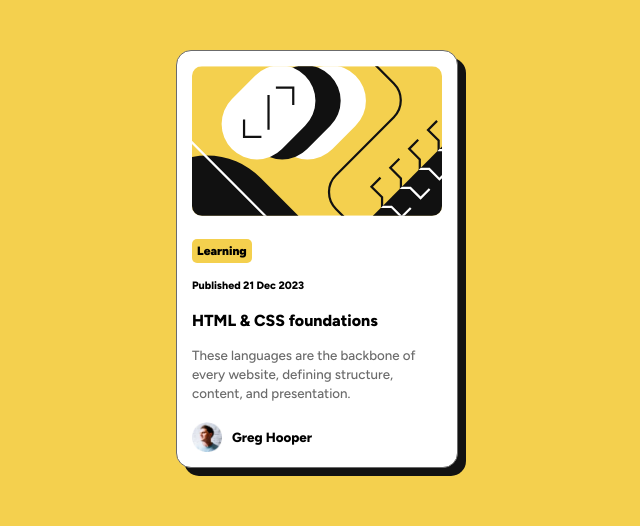
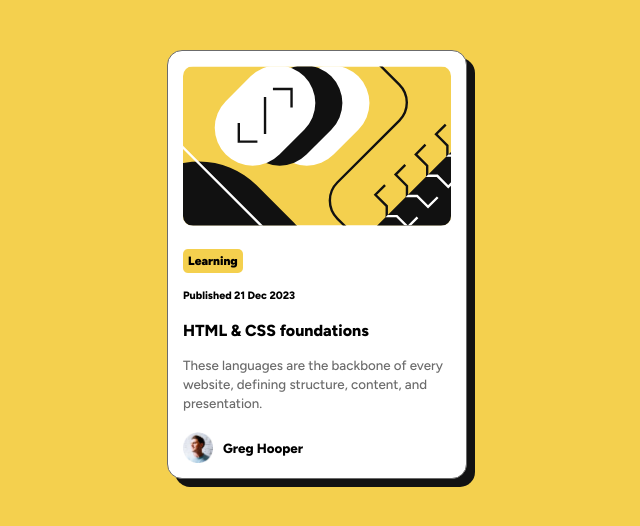
Before and after one commit to NetizenCode/blog-preview-card, a plain HTML site: page index.html in a window 1280 px wide. Shown: the whole page, without its empty margins (323-963 px from the left). Drawn offline with Linux system fonts and the light colour scheme; a web font is replaced by a local one.

Commit message:
Responsiveness modified

```diff
--- a/index.css
+++ b/index.css
@@ -1,6 +1,7 @@
 * {
     margin: 0px;
     padding: 0px;
+    box-sizing: border-box;
 }
 body {
     background-color: hsl(47, 88%, 63%);
@@ -65,8 +66,9 @@ h1:hover {
 {
     width: 30px;
 }
+
 @media (min-width: 768px) {
     .card {
-        width: 250px;
+        width: 300px;
     }
 }
```
